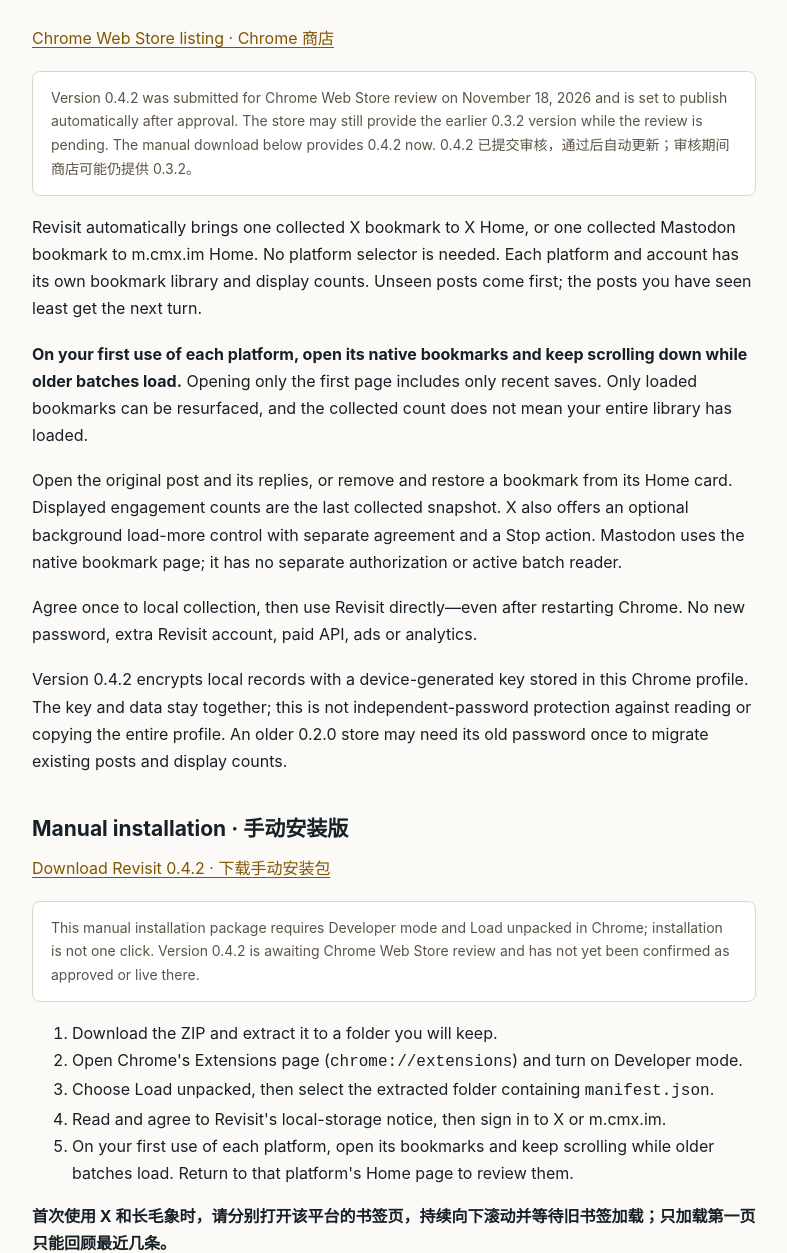
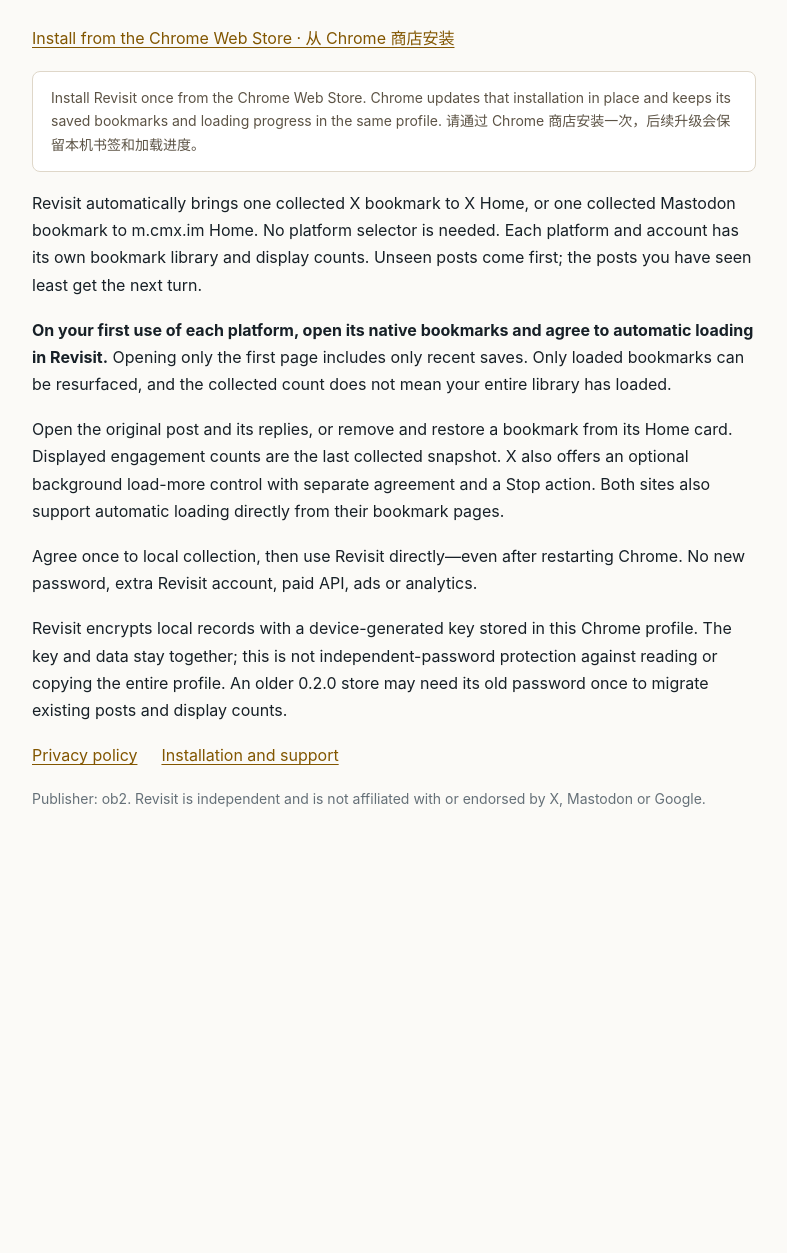
Before and after one commit to Reliable7650/revisit-privacy, a plain HTML site: page index.html in a window 1280 px wide. Shown: the part 172-1425 px from the top of the page, without its empty margins (246-1033 px from the left). After the commit the page ends 1129 px from the top, so only its background shows below. Drawn offline with Linux system fonts and the light colour scheme.

Commit message:
Make the Chrome Web Store the default Revisit installation

```diff
--- a/index.html
+++ b/index.html
@@ -2,24 +2,13 @@
 <html lang="en"><head><meta charset="utf-8"><meta name="viewport" content="width=device-width,initial-scale=1"><title>Revisit — Rediscover your bookmarks</title><link rel="icon" href="icon.png"><link rel="stylesheet" href="site.css"></head><body><main>
 <header><img src="icon.png" alt=""><a href="index.html">Revisit</a></header>
 <h1>A second look at what you saved.</h1>
-<p><a href="https://chromewebstore.google.com/detail/aiklblmpmiecnaehmbfjepebphellikd">Chrome Web Store listing · Chrome 商店</a></p>
-<p class="notice">Version 0.4.2 was submitted for Chrome Web Store review on November 18, 2026 and is set to publish automatically after approval. The store may still provide the earlier 0.3.2 version while the review is pending. The manual download below provides 0.4.2 now. 0.4.2 已提交审核，通过后自动更新；审核期间商店可能仍提供 0.3.2。</p>
+<p><a href="https://chromewebstore.google.com/detail/aiklblmpmiecnaehmbfjepebphellikd">Install from the Chrome Web Store · 从 Chrome 商店安装</a></p>
+<p class="notice">Install Revisit once from the Chrome Web Store. Chrome updates that installation in place and keeps its saved bookmarks and loading progress in the same profile. 请通过 Chrome 商店安装一次，后续升级会保留本机书签和加载进度。</p>
 <p>Revisit automatically brings one collected X bookmark to X Home, or one collected Mastodon bookmark to m.cmx.im Home. No platform selector is needed. Each platform and account has its own bookmark library and display counts. Unseen posts come first; the posts you have seen least get the next turn.</p>
-<p><strong>On your first use of each platform, open its native bookmarks and keep scrolling down while older batches load.</strong> Opening only the first page includes only recent saves. Only loaded bookmarks can be resurfaced, and the collected count does not mean your entire library has loaded.</p>
-<p>Open the original post and its replies, or remove and restore a bookmark from its Home card. Displayed engagement counts are the last collected snapshot. X also offers an optional background load-more control with separate agreement and a Stop action. Mastodon uses the native bookmark page; it has no separate authorization or active batch reader.</p>
+<p><strong>On your first use of each platform, open its native bookmarks and agree to automatic loading in Revisit.</strong> Opening only the first page includes only recent saves. Only loaded bookmarks can be resurfaced, and the collected count does not mean your entire library has loaded.</p>
+<p>Open the original post and its replies, or remove and restore a bookmark from its Home card. Displayed engagement counts are the last collected snapshot. X also offers an optional background load-more control with separate agreement and a Stop action. Both sites also support automatic loading directly from their bookmark pages.</p>
 <p>Agree once to local collection, then use Revisit directly—even after restarting Chrome. No new password, extra Revisit account, paid API, ads or analytics.</p>
-<p>Version 0.4.2 encrypts local records with a device-generated key stored in this Chrome profile. The key and data stay together; this is not independent-password protection against reading or copying the entire profile. An older 0.2.0 store may need its old password once to migrate existing posts and display counts.</p>
-<h2>Manual installation · 手动安装版</h2>
-<p><a href="downloads/revisit-0.4.2.zip" download>Download Revisit 0.4.2 · 下载手动安装包</a></p>
-<p class="notice">This manual installation package requires Developer mode and Load unpacked in Chrome; installation is not one click. Version 0.4.2 is awaiting Chrome Web Store review and has not yet been confirmed as approved or live there.</p>
-<ol>
-<li>Download the ZIP and extract it to a folder you will keep.</li>
-<li>Open Chrome's Extensions page (<code>chrome://extensions</code>) and turn on Developer mode.</li>
-<li>Choose Load unpacked, then select the extracted folder containing <code>manifest.json</code>.</li>
-<li>Read and agree to Revisit's local-storage notice, then sign in to X or m.cmx.im.</li>
-<li>On your first use of each platform, open its bookmarks and keep scrolling while older batches load. Return to that platform's Home page to review them.</li>
-</ol>
-<p><strong>首次使用 X 和长毛象时，请分别打开该平台的书签页，持续向下滚动并等待旧书签加载；只加载第一页只能回顾最近几条。</strong></p>
+<p>Revisit encrypts local records with a device-generated key stored in this Chrome profile. The key and data stay together; this is not independent-password protection against reading or copying the entire profile. An older 0.2.0 store may need its old password once to migrate existing posts and display counts.</p>
 <p class="links"><a href="privacy.html">Privacy policy</a><a href="support.html">Installation and support</a></p>
 <p class="muted">Publisher: ob2. Revisit is independent and is not affiliated with or endorsed by X, Mastodon or Google.</p>
 </main></body></html>
```
Also changed, not shown: support.html (+7 -9 lines).
